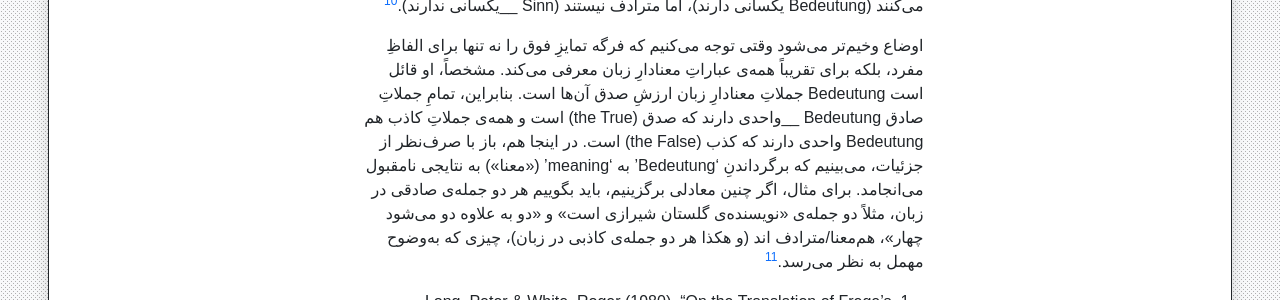
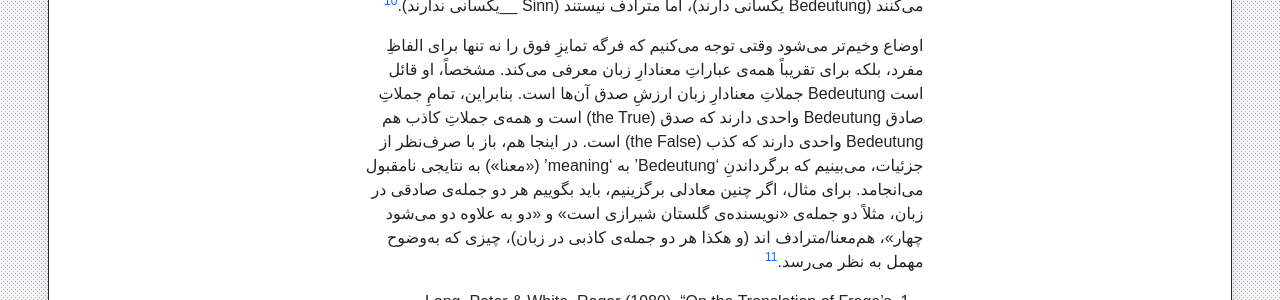
Before and after one commit to phicudemy/phicudemy.github.io, a Jekyll site: the page built from _posts/2024-06-22-fregebedeutung1.md, in a window 1280 px wide and 900 px high, scrolled down 2701 px. Shown: the part 223-523 px from the top of the window. Built offline with Jekyll 4.4.1, drawn with Linux system fonts in a browser that asks for light colours; comment, search, counter and statistics services are not loaded; a style sheet for code colours, icons or effects is not loaded.

Commit message:
TinaCMS content update

```diff
--- a/_posts/2024-06-22-fregebedeutung1.md
+++ b/_posts/2024-06-22-fregebedeutung1.md
@@ -45,7 +45,7 @@ tags:
 
 [^10]: از نظرِ فرگه Sinn یک لفظِ مفرد ویژگی‌ای است که آن لفظ به واسطه‌ی آن مرجع‌اش را برمی‌گزیند. بنابراین، Sinn‌های «نویسنده‌ی گلستان» و «سراینده‌ی بوستان»، به ترتیب، ویژگی‌های _نویسنده‌ی کتابِ گلستان بودن_ و _سراینده‌ی کتابِ بوستان بودن _است.
 
-اوضاع وخیم‌تر می‌شود وقتی توجه می‌کنیم که فرگه تمایزِ فوق را نه تنها برای الفاظِ مفرد، بلکه برای تقریباً همه‌ی عباراتِ معنادارِ زبان معرفی می‌کند. مشخصاً، او قائل است Bedeutung جملاتِ معنادارِ زبان ارزشِ صدق‌ آن‌ها است. بنابراین، تمامِ جملاتِ صادق Bedeutung __واحدی دارند که صدق (the True) است و همه‌ی جملاتِ کاذب هم Bedeutung واحدی دارند که کذب (the False) است. در اینجا هم، باز با صرف‌نظر از جزئیات، می‌بینیم که برگرداندنِ ‘Bedeutung’ به ‘meaning’ («معنا») به نتایجی نامقبول می‌انجامد. برای مثال، اگر چنین معادلی برگزینیم، باید بگوییم هر دو جمله‌ی صادقی در زبان، مثلاً دو جمله‌ی «نویسنده‌ی گلستان شیرازی است» و «دو به علاوه دو می‌شود چهار»، هم‌معنا/مترادف اند (و هکذا هر دو جمله‌ی کاذبی در زبان)، چیزی که به‌وضوح مهمل به نظر می‌رسد.[^11]
+اوضاع وخیم‌تر می‌شود وقتی توجه می‌کنیم که فرگه تمایزِ فوق را نه تنها برای الفاظِ مفرد، بلکه برای تقریباً همه‌ی عباراتِ معنادارِ زبان معرفی می‌کند. مشخصاً، او قائل است Bedeutung جملاتِ معنادارِ زبان ارزشِ صدق‌ آن‌ها است. بنابراین، تمامِ جملاتِ صادق Bedeutung واحدی دارند که صدق (the True) است و همه‌ی جملاتِ کاذب هم Bedeutung واحدی دارند که کذب (the False) است. در اینجا هم، باز با صرف‌نظر از جزئیات، می‌بینیم که برگرداندنِ ‘Bedeutung’ به ‘meaning’ («معنا») به نتایجی نامقبول می‌انجامد. برای مثال، اگر چنین معادلی برگزینیم، باید بگوییم هر دو جمله‌ی صادقی در زبان، مثلاً دو جمله‌ی «نویسنده‌ی گلستان شیرازی است» و «دو به علاوه دو می‌شود چهار»، هم‌معنا/مترادف اند (و هکذا هر دو جمله‌ی کاذبی در زبان)، چیزی که به‌وضوح مهمل به نظر می‌رسد.[^11]
 
 [^11]: از نظرِ فرگه، Sinn یک جمله‌ی خبری اندیشه یا گزاره‌ای است که با ادای آن جمله بیان می‌شود. آن‌چه جملاتِ صادق (یا کاذب) را، به‌لحاظِ معناشناختی از هم‌دیگر متمایز می‌کند، اندیشه‌ی متفاوتی است که بیان می‌کنند.
 
```
